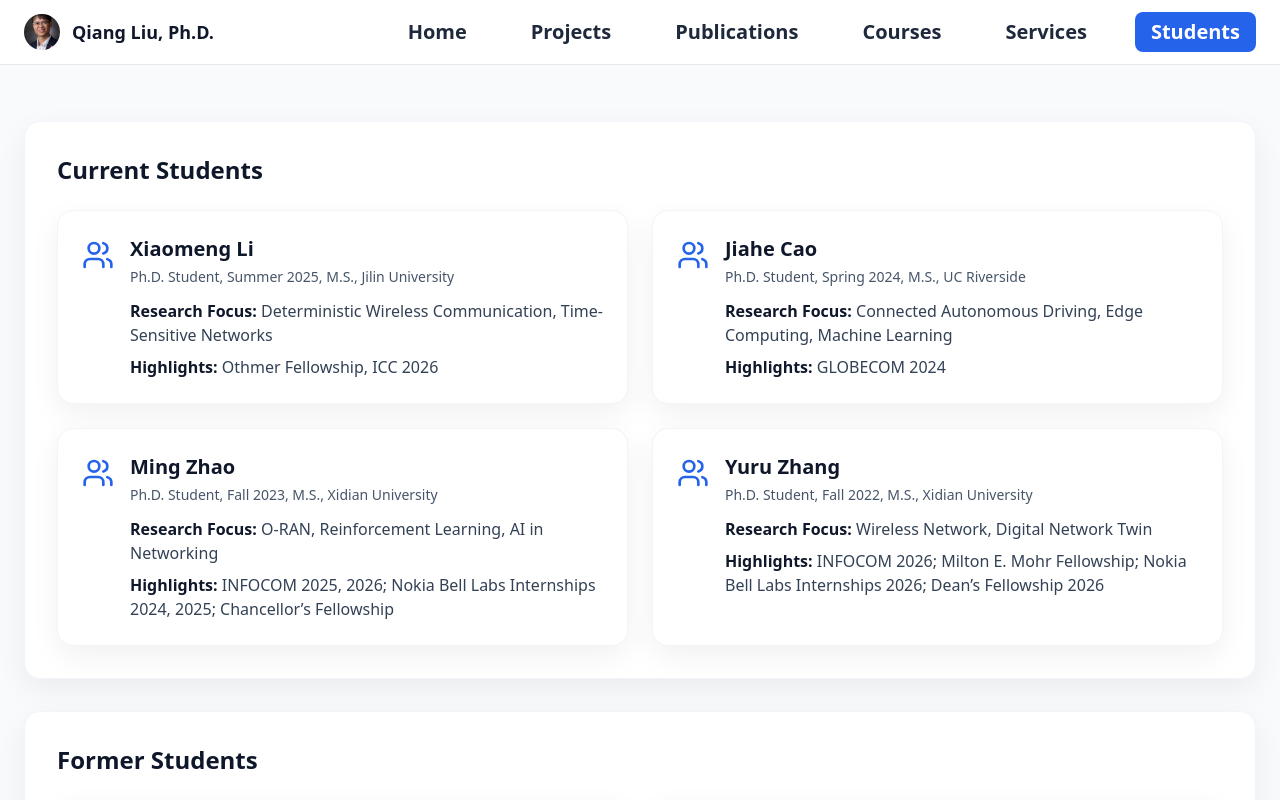
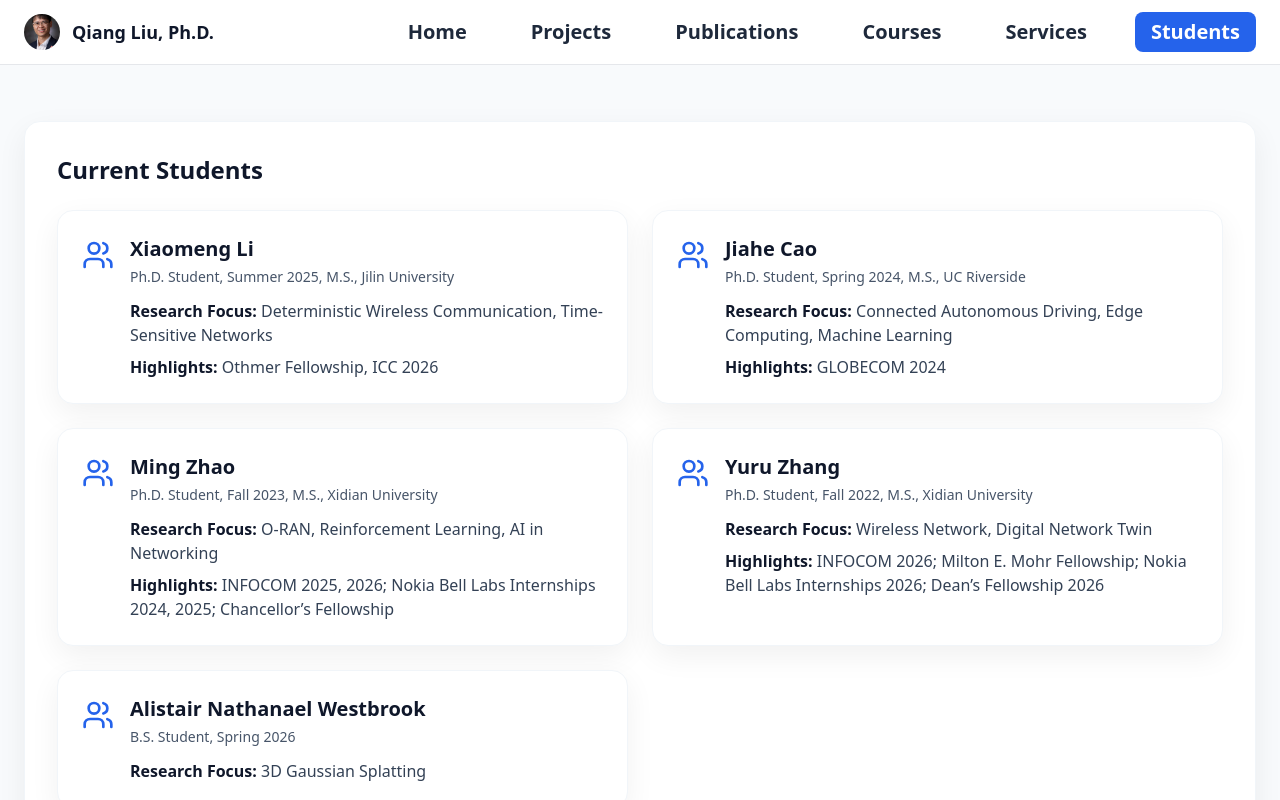
Before and after one commit to liuqiang12040913/liuqiang12040913.github.io, a Next.js app: page /people in a window 1280 px wide. Shown: the top 800 px of the page. Built offline with nearby package versions, Linux system fonts and the light colour scheme.

Commit message:
Update news

```diff
--- a/data/people.ts
+++ b/data/people.ts
@@ -43,15 +43,16 @@ export const peopleSections: PeopleSection[] = [
           "Research Focus: Wireless Network, Digital Network Twin",
         highlights: "Highlights: INFOCOM 2026; Milton E. Mohr Fellowship; Nokia Bell Labs Internships 2026; Dean’s Fellowship 2026",
       },
+      {
+        name: "Alistair Nathanael Westbrook",
+        researchFocus: "Research Focus: 3D Gaussian Splatting",
+        roleLine: "B.S. Student, Spring 2026",
+      },
     ],
   },
   {
     title: "Former Students",
     people: [
-      {
-        name: "Alistair Nathanael Westbrook",
-        roleLine: "B.S. Student, Spring 2026 - Present",
-      },
       {
         name: "Bryan Duong",
         roleLine: "M.S. Student, Spring 2024 - Summer 2025",
```
